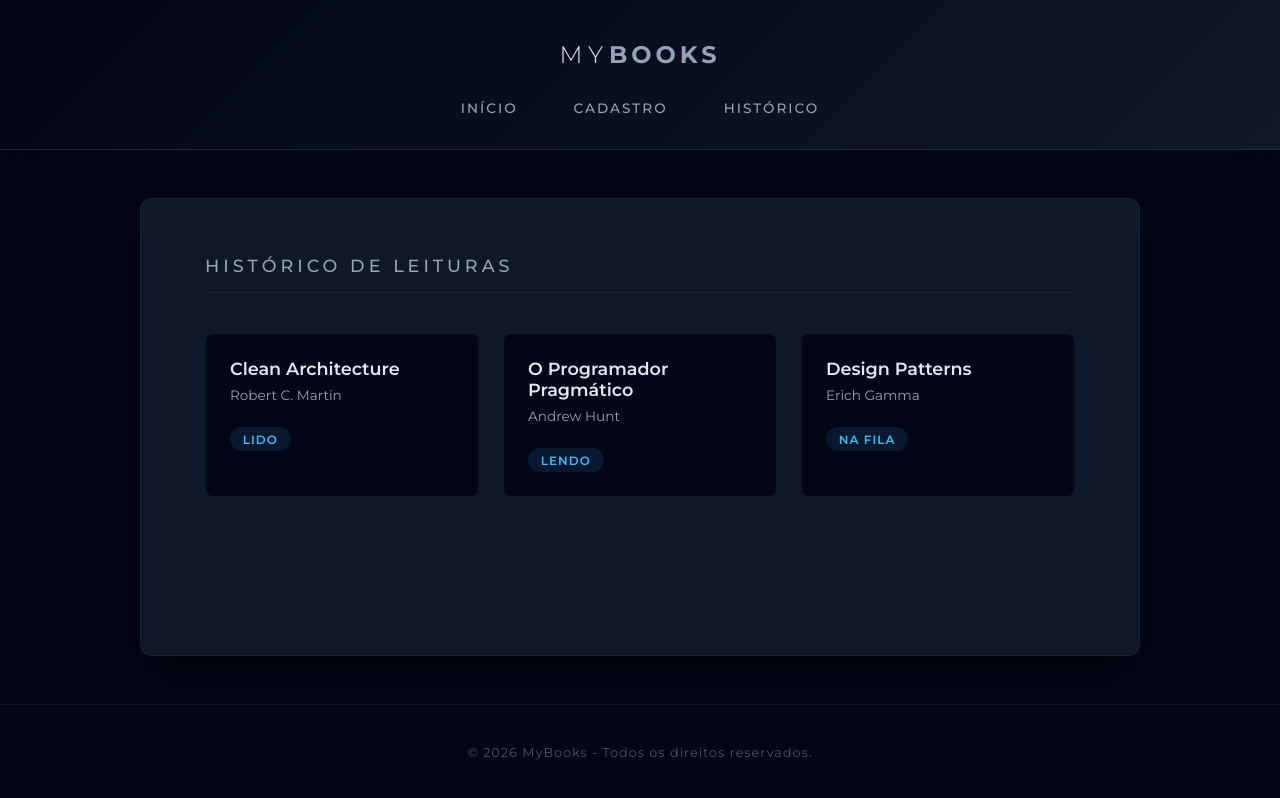
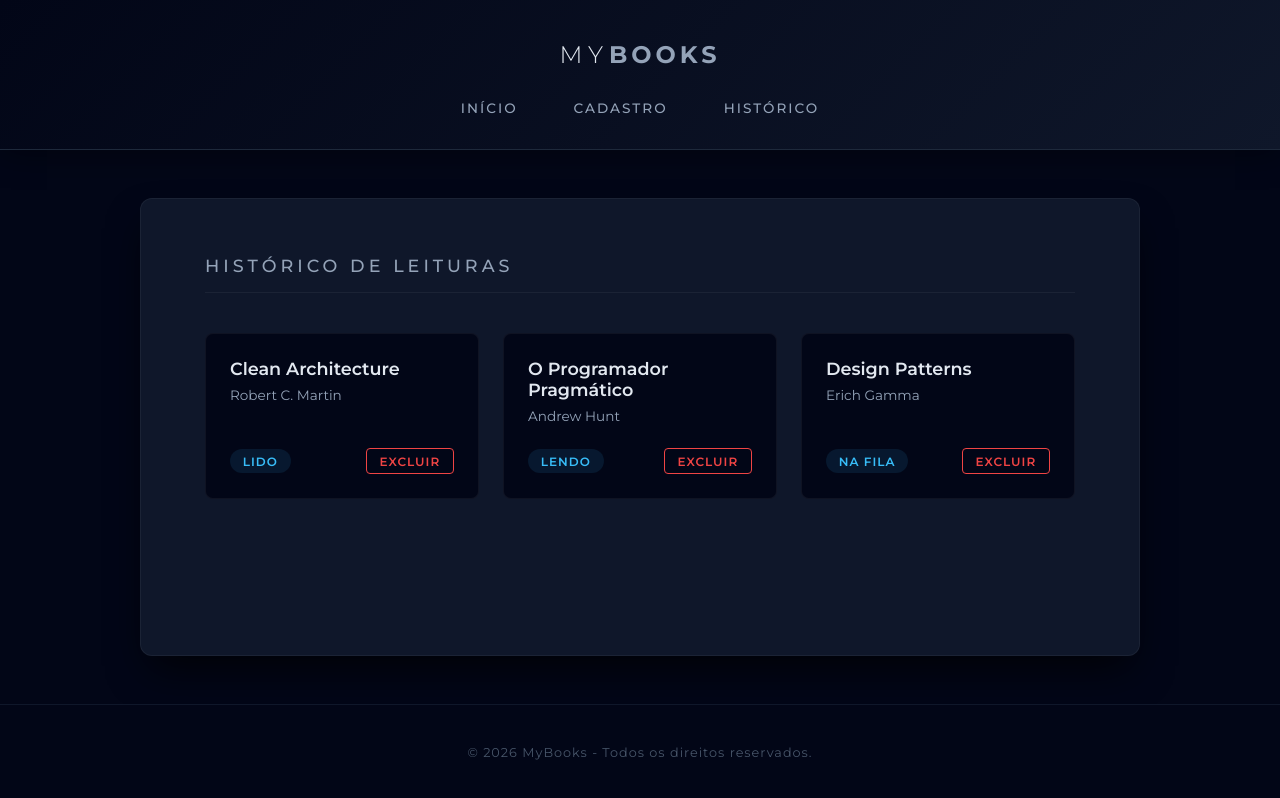
Before and after one commit to PedroMarra/Trabalho-TEC-WEB, a React (Vite) app: page /historico in a window 1280 px wide. Built offline with nearby package versions, Linux system fonts and the light colour scheme.

Commit message:
feat: adiciona funcionalidade de exclusao de itens na listagem dinamica (closes #9)

```diff
--- a/src/assets/css/style.css
+++ b/src/assets/css/style.css
@@ -237,3 +237,37 @@
   text-transform: uppercase;
   letter-spacing: 1px;
 }
+
+.card-historico article {
+  display: flex;
+  flex-direction: column;
+  height: 100%;
+}
+
+.acoes-card {
+  display: flex;
+  justify-content: space-between;
+  align-items: center;
+  margin-top: auto; /* Empurra as ações para o fundo do card */
+}
+
+.btn-remover {
+  background: transparent;
+  border: 1px solid #ef4444; /* Vermelho alerta */
+  color: #ef4444;
+  padding: 0.3rem 0.8rem;
+  border-radius: 4px;
+  font-size: 0.75rem;
+  font-weight: 600;
+  text-transform: uppercase;
+  letter-spacing: 1px;
+  cursor: pointer;
+  transition: all 0.3s ease;
+  font-family: 'Montserrat', sans-serif;
+}
+
+.btn-remover:hover {
+  background: #ef4444;
+  color: #ffffff;
+  box-shadow: 0 4px 15px rgba(239, 68, 68, 0.3);
+}
--- a/src/pages/historico.jsx
+++ b/src/pages/historico.jsx
@@ -1,18 +1,24 @@
 import { useState } from 'react';
 
 export default function Historico() {
-  const [meusLivros] = useState([
+  const [meusLivros, setMeusLivros] = useState([
     { id: 1, titulo: 'Clean Architecture', autor: 'Robert C. Martin', status: 'Lido' },
     { id: 2, titulo: 'O Programador Pragmático', autor: 'Andrew Hunt', status: 'Lendo' },
     { id: 3, titulo: 'Design Patterns', autor: 'Erich Gamma', status: 'Na Fila' }
   ]);
+
+  const removerLivro = (id) => {
+    // Filtra o array retornando apenas os livros que tem o ID diferente do clicado
+    const novaLista = meusLivros.filter(livro => livro.id !== id);
+    setMeusLivros(novaLista);
+  };
 
   return (
     <>
       <h1>Histórico de Leituras</h1>
       <section className="lista-historico">
         {meusLivros.length === 0 ? (
-          <p className="mensagem-vazia">Nenhum livro cadastrado ainda.</p>
+          <p className="mensagem-vazia">Nenhum livro no histórico.</p>
         ) : (
           <ul className="grid-historico">
             {meusLivros.map((livro) => (
@@ -20,7 +26,16 @@ export default function Historico() {
                 <article>
                   <h3>{livro.titulo}</h3>
                   <p>{livro.autor}</p>
-                  <span>{livro.status}</span>
+                  <section className="acoes-card">
+                    <span>{livro.status}</span>
+                    <button
+                      onClick={() => removerLivro(livro.id)}
+                      className="btn-remover"
+                      aria-label={`Excluir livro ${livro.titulo}`}
+                    >
+                      Excluir
+                    </button>
+                  </section>
                 </article>
               </li>
             ))}
```
